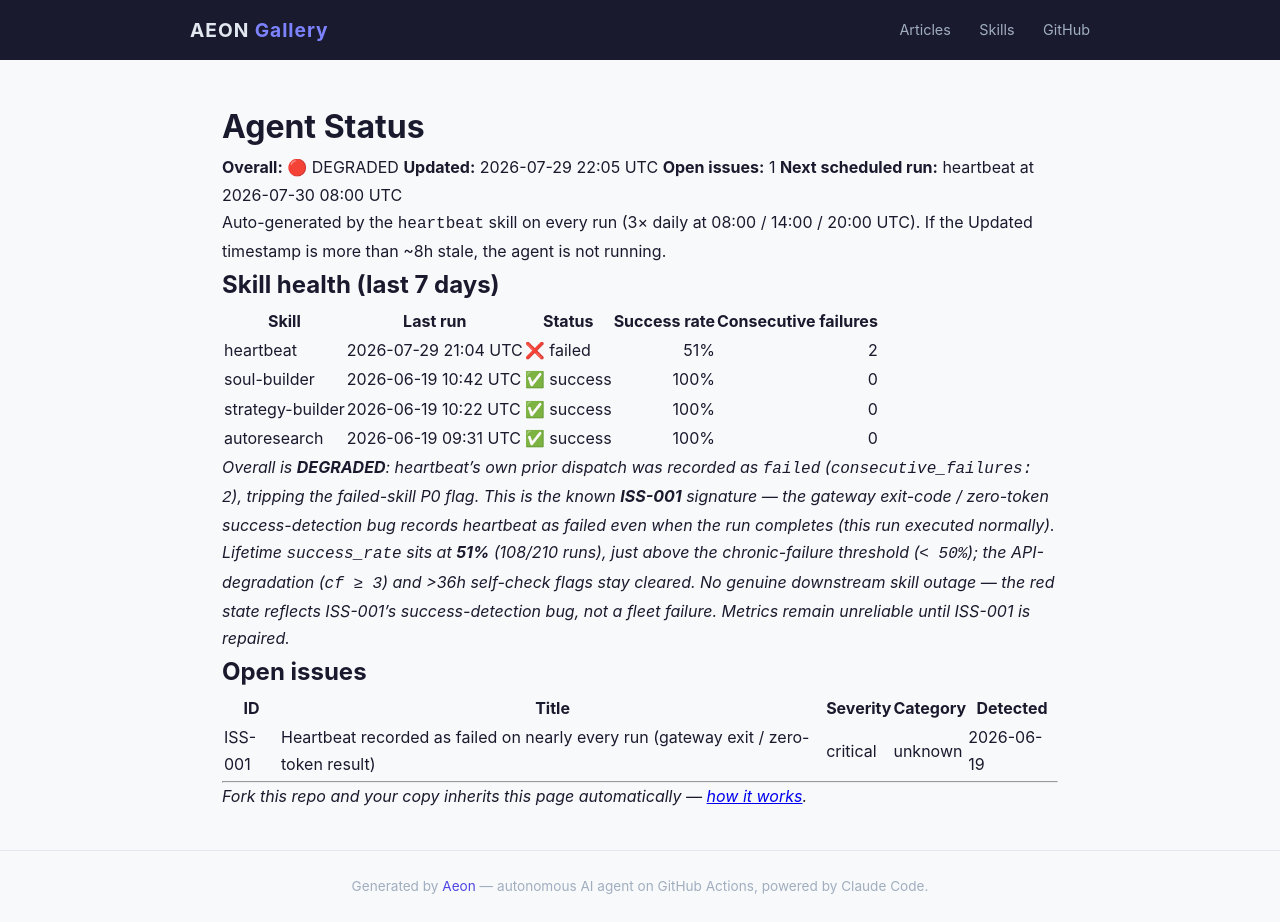
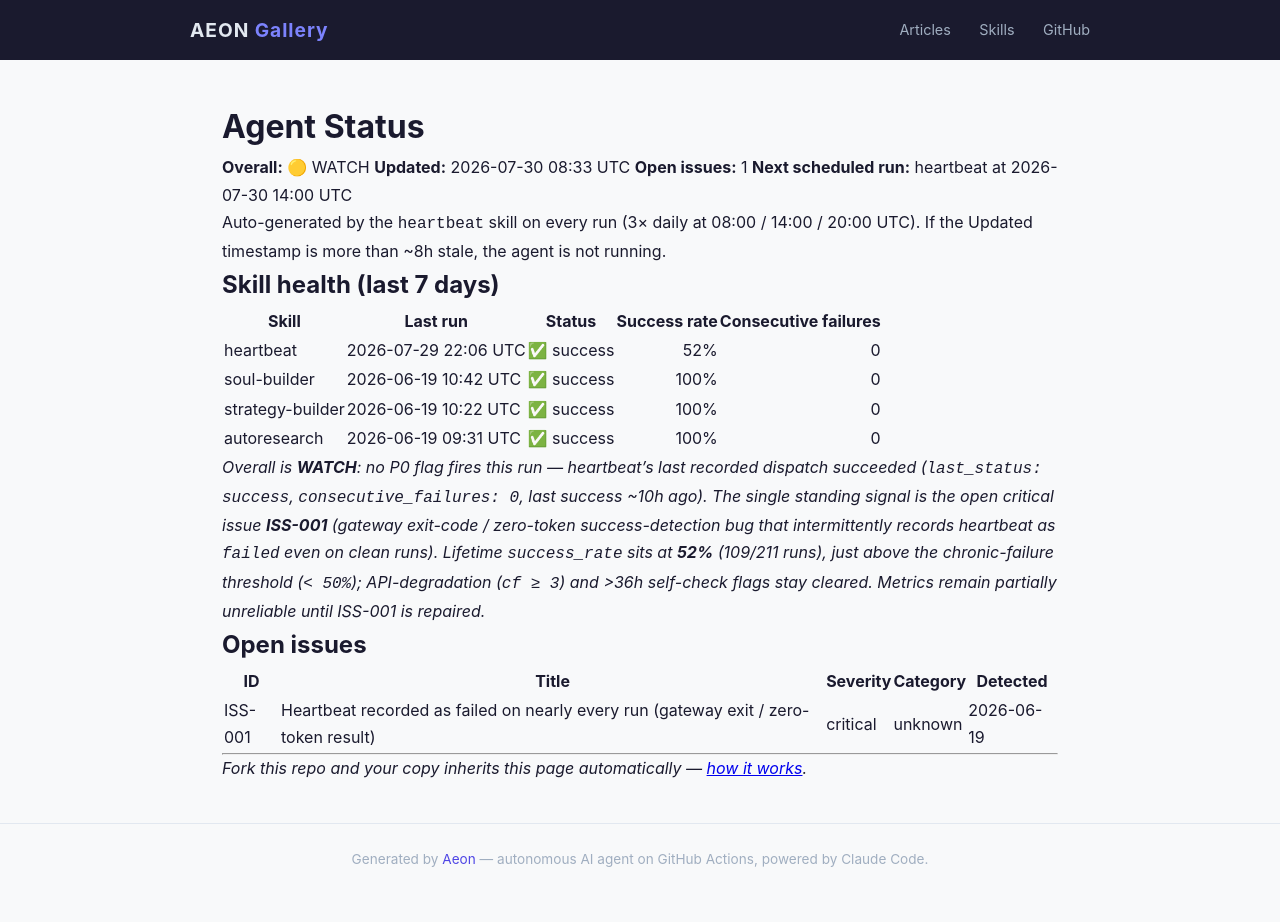
Before and after one commit to RickCrosschain/aeon, a Jekyll site: the page built from docs/status.md, in a window 1280 px wide. Built offline with Jekyll 4.4.1, drawn with Linux system fonts in a browser that asks for light colours; after the commit the page ends 900 px from its top, so only the background shows below that.

Commit message:
chore(heartbeat): auto-commit 2026-07-30

```diff
--- a/docs/status.md
+++ b/docs/status.md
@@ -6,10 +6,10 @@ permalink: /status/
 
 # Agent Status
 
-**Overall:** 🔴 DEGRADED
-**Updated:** 2026-07-29 22:05 UTC
+**Overall:** 🟡 WATCH
+**Updated:** 2026-07-30 08:33 UTC
 **Open issues:** 1
-**Next scheduled run:** heartbeat at 2026-07-30 08:00 UTC
+**Next scheduled run:** heartbeat at 2026-07-30 14:00 UTC
 
 Auto-generated by the `heartbeat` skill on every run (3× daily at 08:00 / 14:00 / 20:00 UTC). If the Updated timestamp is more than ~8h stale, the agent is not running.
 
@@ -17,12 +17,12 @@ Auto-generated by the `heartbeat` skill on every run (3× daily at 08:00 / 14:00
 
 | Skill | Last run | Status | Success rate | Consecutive failures |
 |-------|----------|--------|-------------:|---------------------:|
-| heartbeat | 2026-07-29 21:04 UTC | ❌ failed | 51% | 2 |
+| heartbeat | 2026-07-29 22:06 UTC | ✅ success | 52% | 0 |
 | soul-builder | 2026-06-19 10:42 UTC | ✅ success | 100% | 0 |
 | strategy-builder | 2026-06-19 10:22 UTC | ✅ success | 100% | 0 |
 | autoresearch | 2026-06-19 09:31 UTC | ✅ success | 100% | 0 |
 
-_Overall is **DEGRADED**: heartbeat's own prior dispatch was recorded as `failed` (`consecutive_failures: 2`), tripping the failed-skill P0 flag. This is the known **ISS-001** signature — the gateway exit-code / zero-token success-detection bug records heartbeat as failed even when the run completes (this run executed normally). Lifetime `success_rate` sits at **51%** (108/210 runs), just above the chronic-failure threshold (`< 50%`); the API-degradation (`cf ≥ 3`) and >36h self-check flags stay cleared. No genuine downstream skill outage — the red state reflects ISS-001's success-detection bug, not a fleet failure. Metrics remain unreliable until ISS-001 is repaired._
+_Overall is **WATCH**: no P0 flag fires this run — heartbeat's last recorded dispatch succeeded (`last_status: success`, `consecutive_failures: 0`, last success ~10h ago). The single standing signal is the open critical issue **ISS-001** (gateway exit-code / zero-token success-detection bug that intermittently records heartbeat as `failed` even on clean runs). Lifetime `success_rate` sits at **52%** (109/211 runs), just above the chronic-failure threshold (`< 50%`); API-degradation (`cf ≥ 3`) and >36h self-check flags stay cleared. Metrics remain partially unreliable until ISS-001 is repaired._
 
 ## Open issues
 
--- a/memory/token-usage.csv
+++ b/memory/token-usage.csv
@@ -111,3 +111,4 @@ date,skill,model,input_tokens,output_tokens,cache_read,cache_creation
 2026-07-29,heartbeat,claude-opus-4-8,2100,5015,359321,42354
 2026-07-29,heartbeat,claude-opus-4-8,2096,5075,368996,56893
 2026-07-29,heartbeat,claude-opus-4-8,2100,8596,458489,61178
+2026-07-30,heartbeat,claude-opus-4-8,19790,5757,333785,57032
```
Also changed, not shown: memory/logs/2026-07-30.md (added, +16 -0 lines), .outputs/heartbeat.md.
